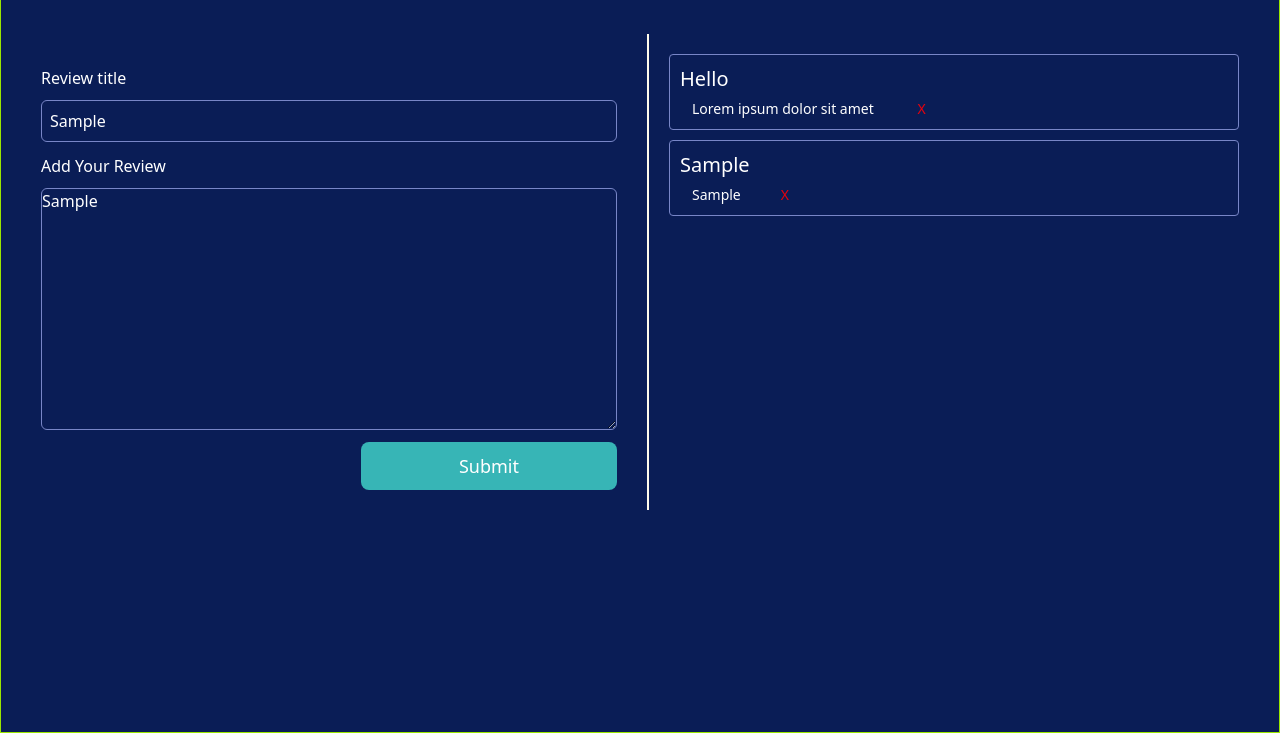
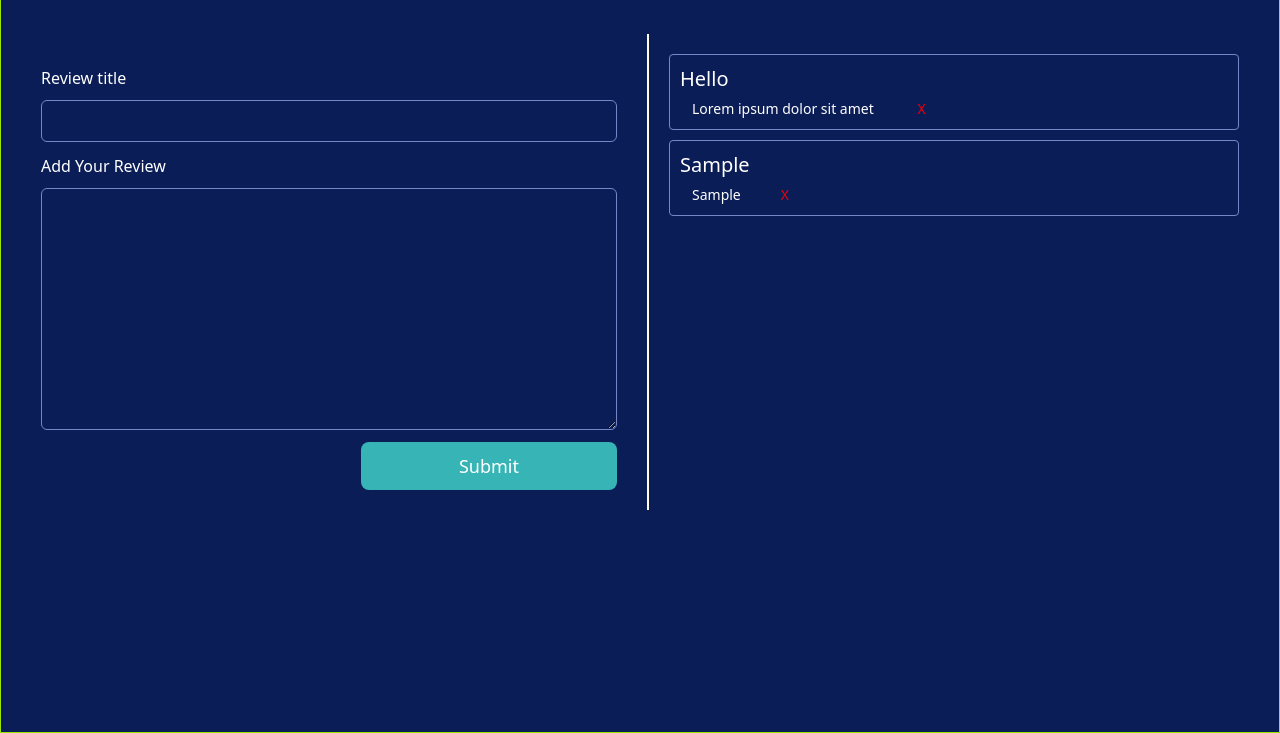
Before and after one commit to Vikky94/web-dev-cohort, a plain HTML site: page review-1/index.html in a window 1280 px wide. Both pictures are taken after typing "Sample", "Sample" into the empty fields and a click on the button "Submit". Shown: the part 67-800 px from the top of the page. Drawn offline with Linux system fonts and the light colour scheme.

Commit message:
Review Collector Changes1

```diff
--- a/review-1/index.html
+++ b/review-1/index.html
@@ -87,6 +87,8 @@
         console.log(div);
         li.appendChild(div);
         reviewList.appendChild(li);
+        title.value = "";
+        reviewDesc.value = "";
     }
     });
 
```
